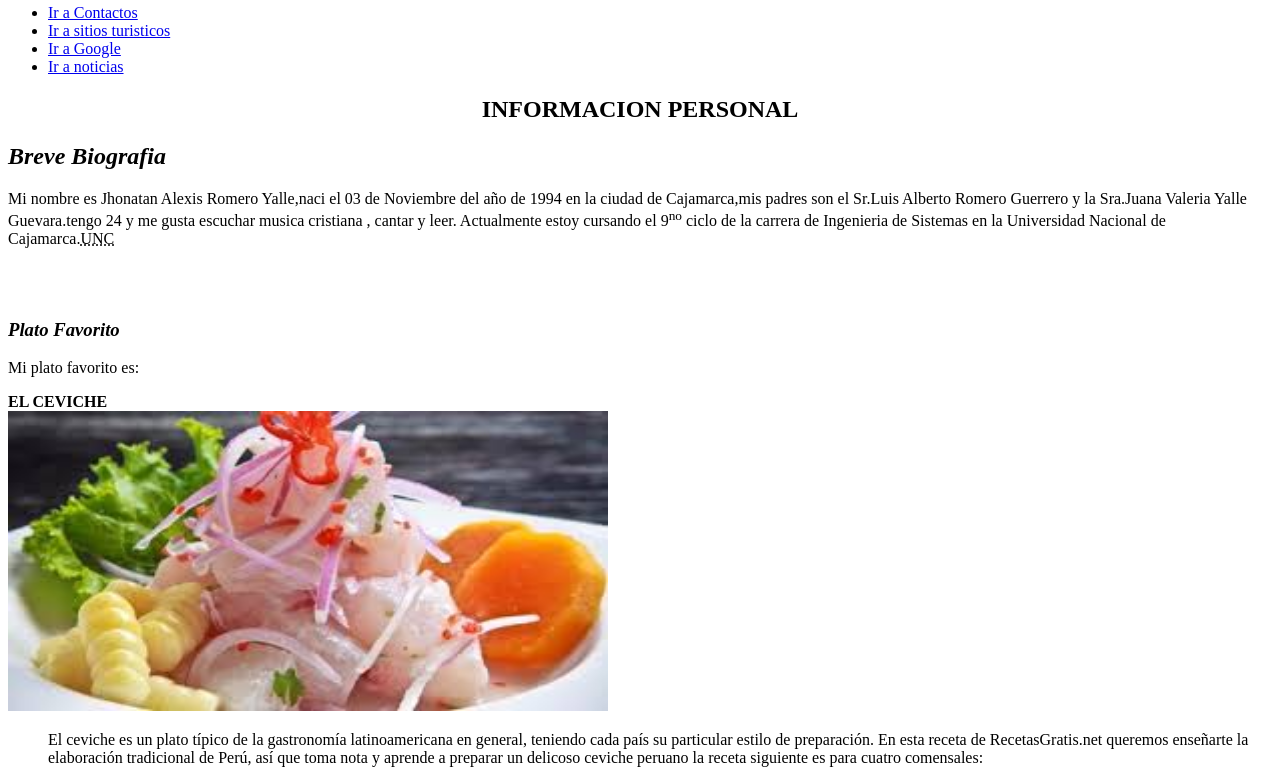
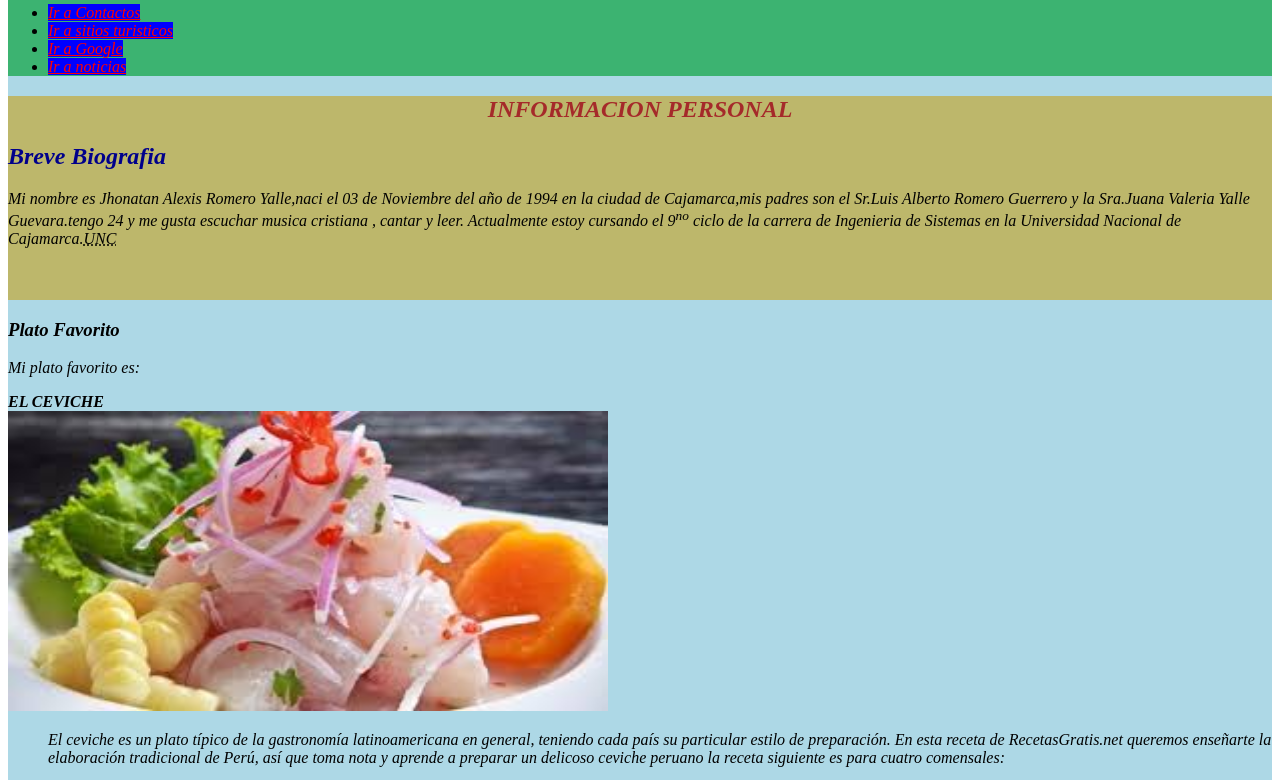
Before and after one commit to 03Romero/03Romero.github.io, a plain HTML site: page index.html in a window 1280 px wide. Shown: the part 224-1004 px from the top of the page. Drawn offline with Linux system fonts and the light colour scheme; files that its build step writes are made by us from their sources.

Commit message:
canbiooo

```diff
--- a/index.html
+++ b/index.html
@@ -6,7 +6,7 @@
     <meta http-equiv="X-UA-Compatible" content="IE=edge">
     <title>Mi pagina personal</title>
     <meta name="description" content="Asignatura de Ingenieria Web" />
-    <link href="CSS/style.css" type="text/css" />
+    <LINK REL=StyleSheet HREF="style.css" TYPE="text/css" MEDIA=screen>
     <link rel="icon" type="image/ico" href="ing/favicon.ico" />
 </head>
 
```
